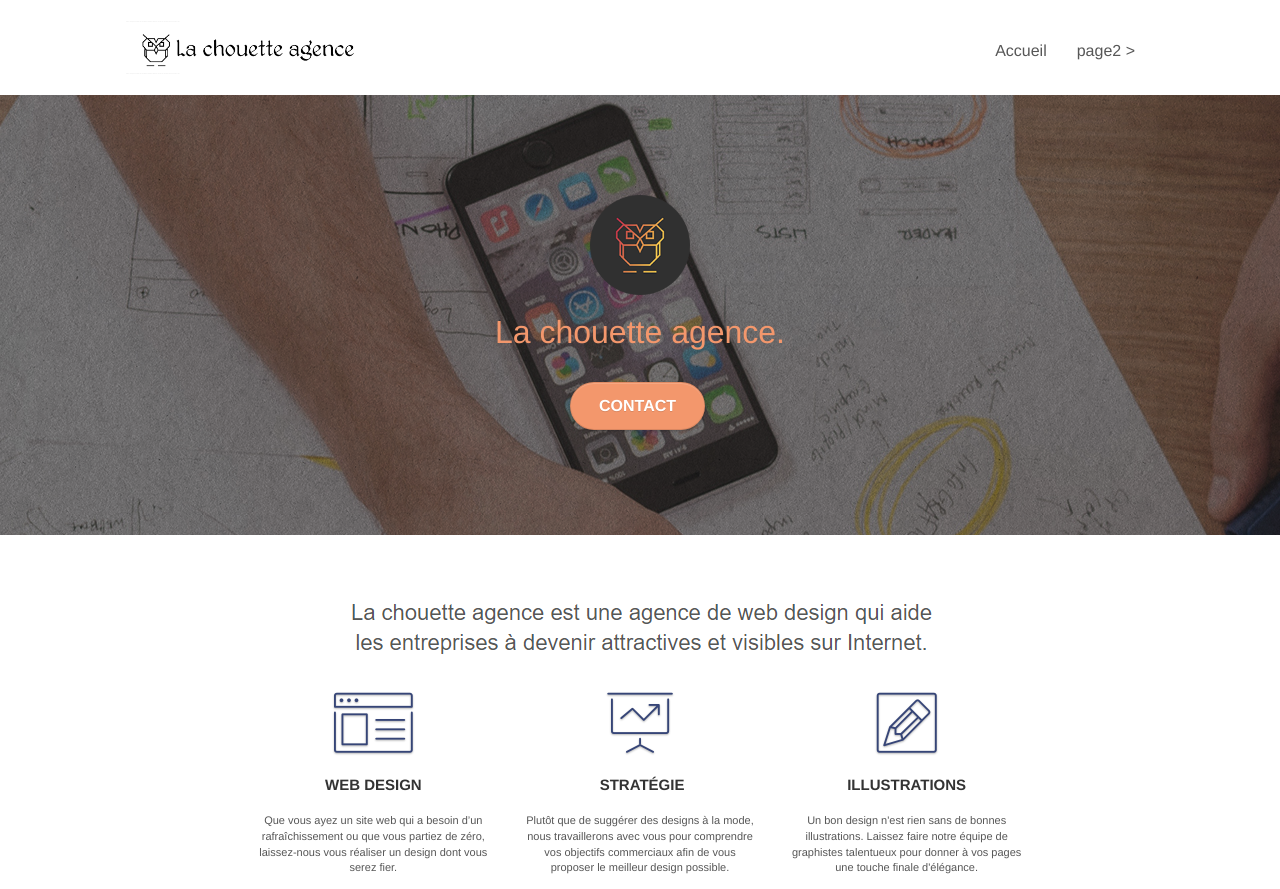
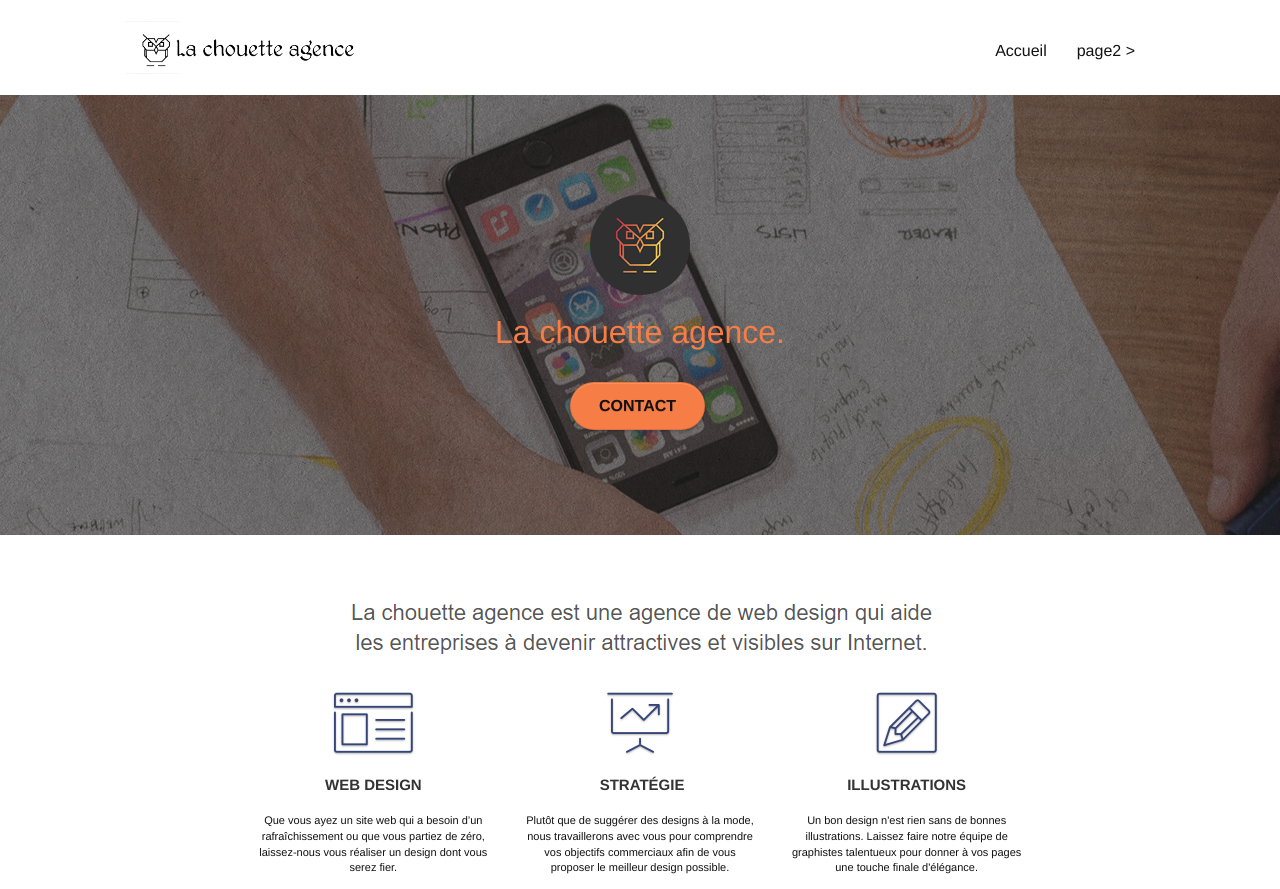
Before and after one commit to loistilma/loistilma_3_07082021, a plain HTML site: page index.html in a window 1280 px wide. Shown: the top 889 px of the page. Drawn offline with Linux system fonts and the light colour scheme.

Commit message:
Fix ratio contrast on index.html

```diff
--- a/style.css
+++ b/style.css
@@ -639,6 +639,8 @@ a[data-lightbox]:hover img {
     background: none;
 }
 
+/* Stock value
+
 h1,
 h2,
 h3,
@@ -652,6 +654,23 @@ a {
     font-family: "helvetica";
     font-weight: 400;
     color: #575757!important;
+}
+
+*/
+
+h1,
+h2,
+h3,
+h4,
+h5,
+h6,
+p,
+label,
+.btn,
+a {
+    font-family: "helvetica";
+    font-weight: 400;
+    color: #121212!important;
 }
 
 .container {
@@ -735,8 +754,16 @@ h4 {
     margin-top: 24px;
 }
 
+/* Stock value
+
 .white {
     color: #FFFFFF!important;
+}
+
+*/
+
+.white {
+    color: #121212!important;
 }
 
 .portfolio-thumb {
@@ -766,17 +793,44 @@ h4 {
     background-color: #FFFFFF;
 }
 
+/* Stock value
+
 .bgc-dark-slate-blue {
     background-color: #364577;
 }
+
+*/
+
+.bgc-dark-slate-blue {
+    background-color: rgba(255, 255, 255, .7);
+}
+
+/* Stock value
 
 .bgc-atomic-tangerine {
     background-color: #F3976C;
 }
 
+*/
+
+.bgc-atomic-tangerine {
+    background-color: #F67E46;
+}
+
+/* Stock value
+
 .tc-white {
     color: #F3976C!important;
 }
+
+*/
+
+.tc-white {
+    color: #F67E46!important;
+    position: relative;
+}
+
+/* Stock value
 
 .btn-atomic-tangerine {
     background: #F3976C;
@@ -787,6 +841,19 @@ h4 {
     background: #c27956!important;
     color: #FFFFFF!important;
 }
+
+*/
+
+.btn-atomic-tangerine {
+    background: #F67E46;
+    color: #121212!important;
+}
+
+.btn-atomic-tangerine:hover {
+    background: #c27956!important;
+    color: #121212!important;
+}
+
 
 .ltc-white {
     color: #FFFFFF!important;
```
